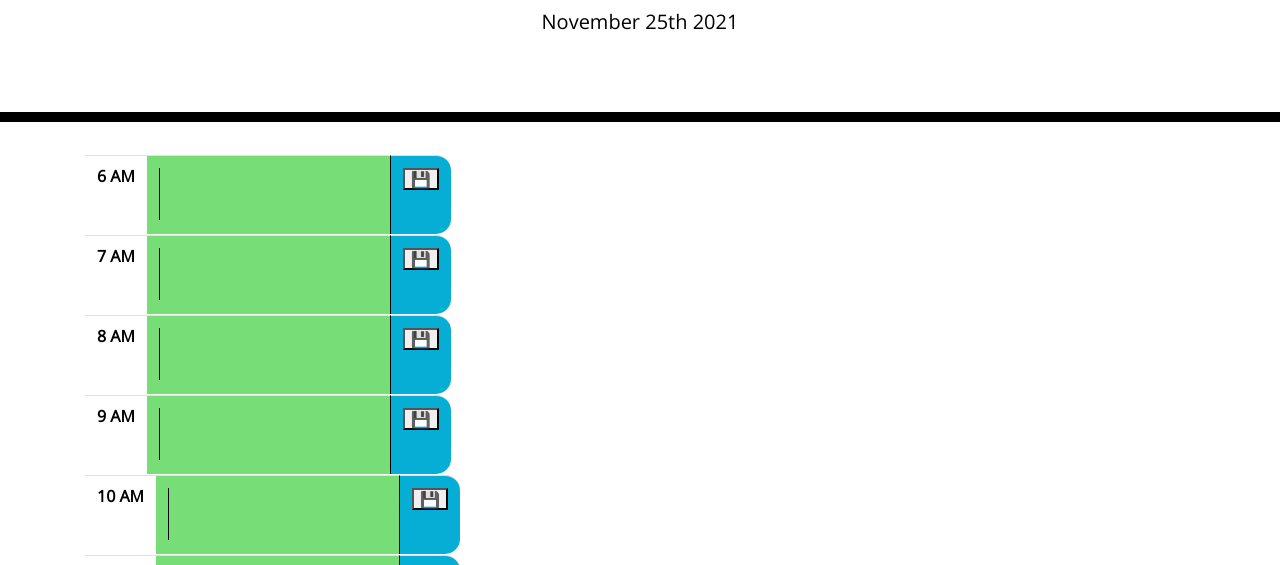
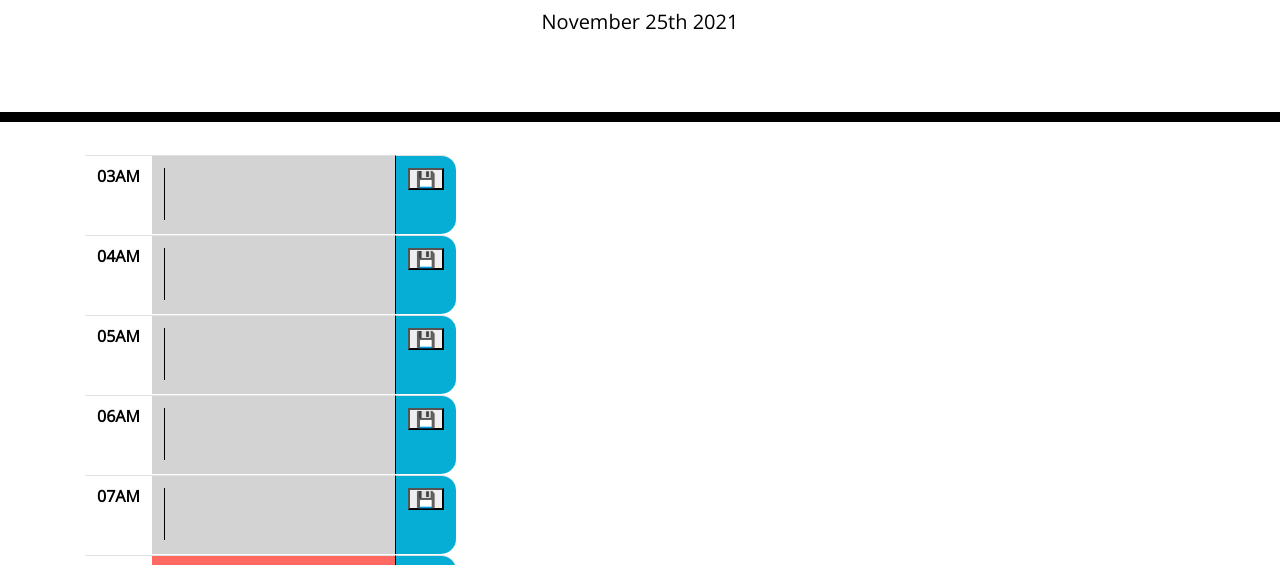
Before and after one commit to ernestotham/ET-WorkDayScheduler, a plain HTML site: page index.html in a window 1280 px wide. Shown: the part 182-747 px from the top of the page. Drawn offline with nearby package versions, Linux system fonts and the light colour scheme.

Commit message:
adjusted logic on loadtable JS, but still need to check for the day before

```diff
--- a/Assets/css/style.css
+++ b/Assets/css/style.css
@@ -41,6 +41,7 @@ textarea {
 .hour {
   background-color: #ffffff;
   color: #000000;
+  text-align-last:center;
   border-top: 1px dashed #000000;
 }
 
--- a/Assets/js/script.js
+++ b/Assets/js/script.js
@@ -1,6 +1,11 @@
 
 var today = moment();
 //today.add(1,'hours').format('hA')
+// var starttime = today.add(-5,'hours').format('hhA')
+// var endtime = today.add(10,'hours').format('hhA')
+// let starttime = moment().add(-5,'hours').format('hhA')
+// let now = moment().format('hhA')
+// let endtime = moment().add(5,'hours').format('hhA')
 
   $("#currentDay").text(today.format("MMMM Do YYYY"))
 
@@ -16,25 +21,53 @@ $( function() {
 
 function loadtable(){
 var day = today.format()
-var future = "future"
+var future = ""
+let counter = -5
+let starttime = moment().add(counter,'hours').format('HHA') //time format
+let starttime2 = parseInt(starttime.substring(0,2)) //number format
+// let now = moment().format('hhA')
+// let endtime = moment().add(5,'hours').format('hhA')
+
+count = 0
+for(var i = 0; i < 14 ; i++){
 
 
-for(var i = 6; i < 20 ; i++){
-    var day= ""
-    if(i <12){
-        day = i.toString() +" AM"
+    var day= starttime
+    future = "future"
+   console.log("i: "+i)
+   console.log("starttime: "+parseInt(starttime.substring(0,2)))
+   console.log("day : " + day)
+   console.log("starttime2 : " + starttime2)
+   console.log("current: "+ moment().format('HH'))
+
+    if(parseInt(starttime.substring(0,2)) === parseInt(moment().format('HH'))){
+        future = "present"
+    }
+
+    else if(parseInt(starttime.substring(0,2)) < parseInt(moment().format('HH'))){
+
+        future = "past"
     }
 
     else{
 
-        day = i.toString() + " PM"
+        future = "future"
     }
 
+$("#tbody").append('<tr class="row"> <th scope="row" class="hour">'+day+'</th> <th scope="row" class="note '+future+'"><textarea name="event" id="event"></textarea></th> <th scope="row" class="saveBtn"><button class=".saveBtn">💾</button></th> </tr>')
 
-$("#tbody").append('<tr class="row"> <th scope="row" class="hour">'+day+'</th> <th scope="row" class="note '+future+'"><textarea name="event" id="event"></textarea></th> <th scope="row" class="saveBtn"><button class=".saveBtn">💾</button></th> </tr>')
+counter++
+starttime =moment().add(counter,'hours').format('hhA')
+console.log("loop: "+starttime)
+starttime2++
+if(starttime2 === 13){
+starttime2 = 1
+
+
 }
 
 }
+}//end of loadtable function
 
 
 loadtable()
```
